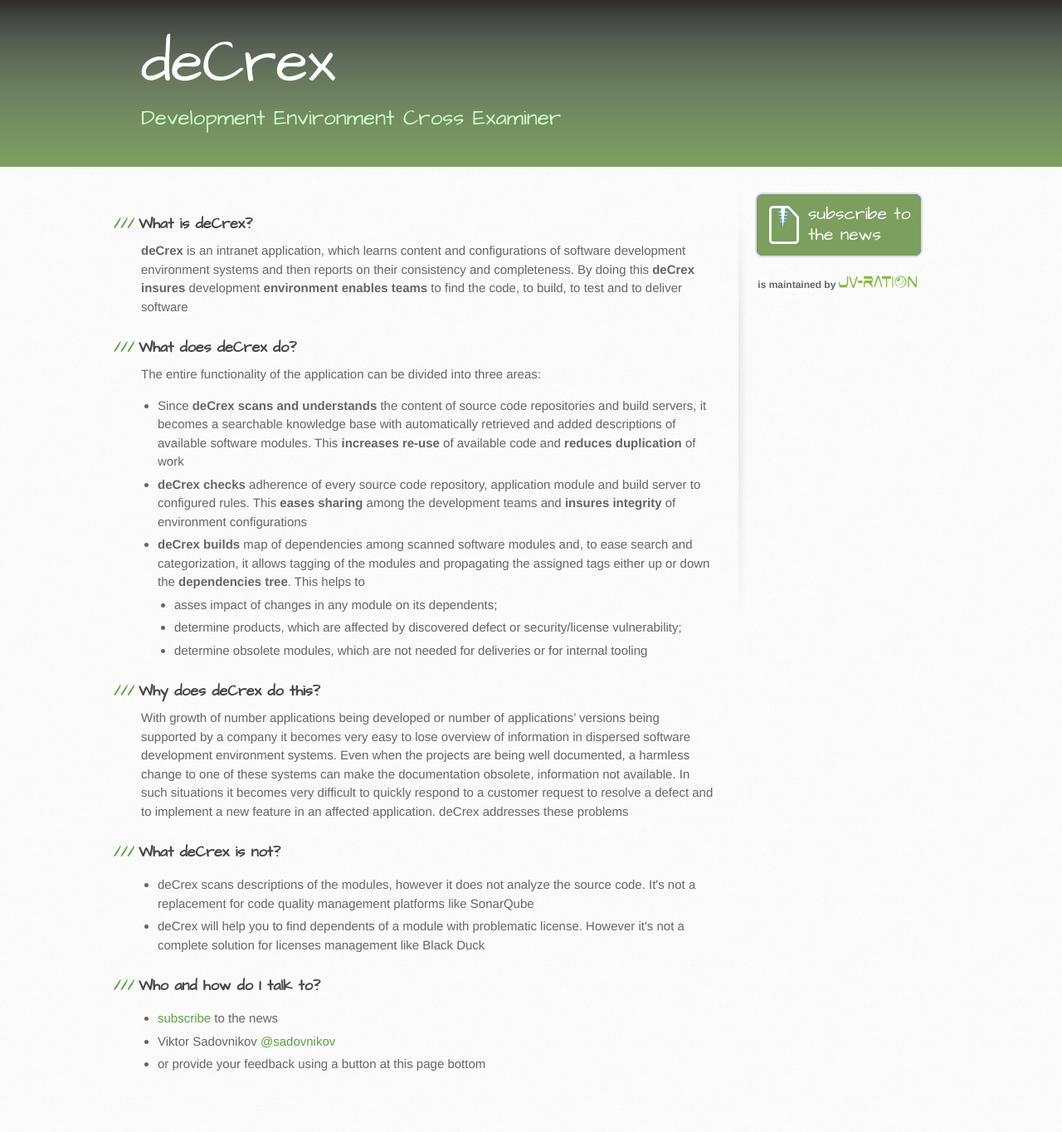
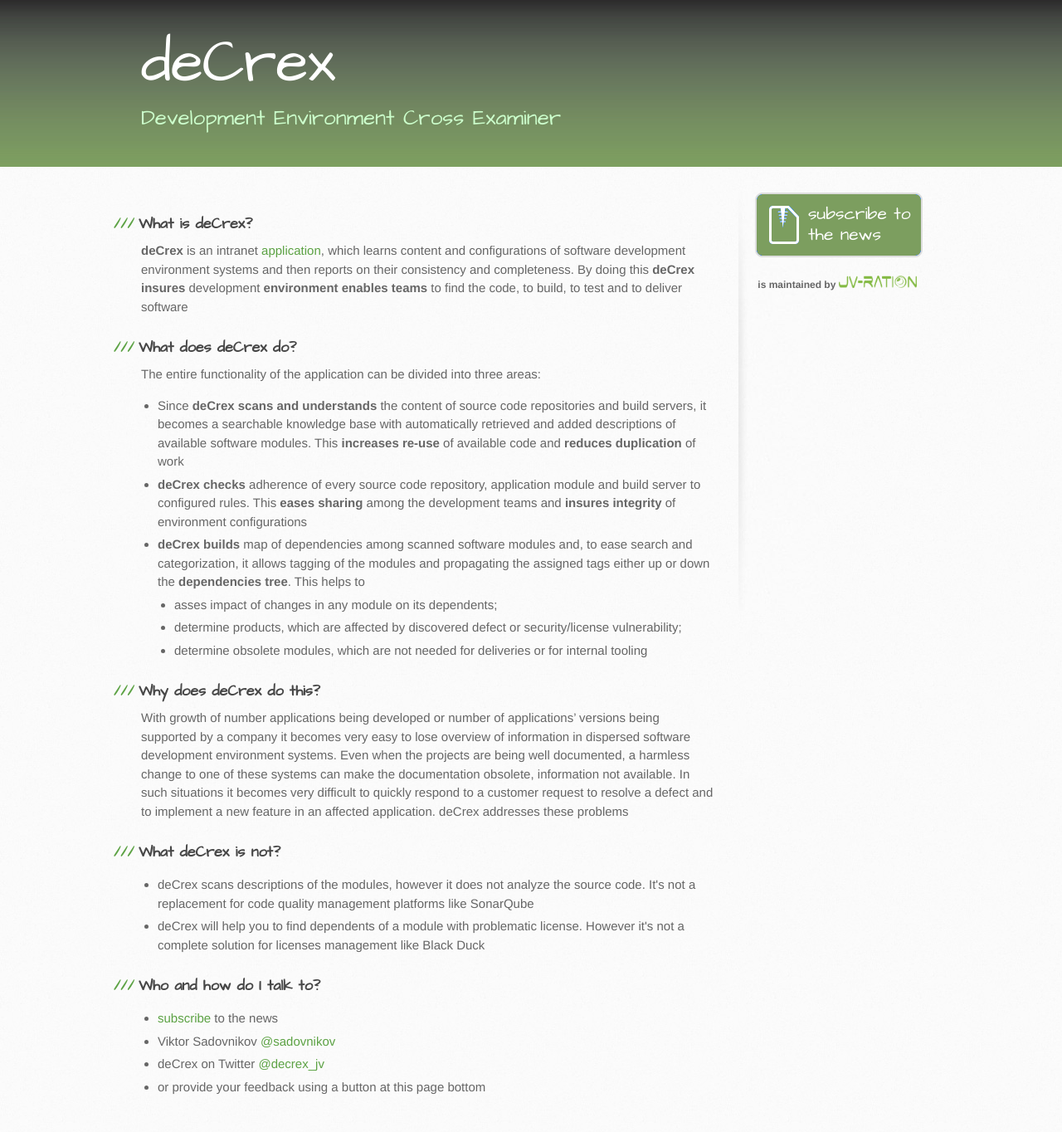
Before and after one commit to JV-ration/deCrex, a Jekyll site: the page built from index.html, in a window 1280 px wide. Shown: the whole page at 83% size. Built offline with Jekyll 4.4.1, drawn with Linux system fonts in a browser that asks for light colours; Markdown is read by kramdown in place of the engine named in the settings; before the commit the page ends 1336 px from its top, so only the background shows below that; some of the changed lines change nothing that is shown.

Commit message:
Update index.html

```diff
--- a/index.html
+++ b/index.html
@@ -6,7 +6,7 @@ tagline: Development Environment Cross Examiner
 
 <h3>What is deCrex?</h3>
 
-<p><strong>deCrex</strong> is an intranet application, which learns content and configurations of software development environment systems
+<p><strong>deCrex</strong> is an intranet <a href="https://ossa.jv-ration.com/home">application</a>, which learns content and configurations of software development environment systems
     and then reports on their consistency and completeness. By doing this <strong>deCrex insures</strong> development <strong>environment
     enables teams</strong> to find the code, to build, to test and to deliver software</p>
 
@@ -54,5 +54,6 @@ deCrex addresses these problems</p>
 <ul>
     <li><a href="{{site.baseurl}}/subscribe.html" title="subscribe to the news">subscribe</a> to the news</li>
     <li>Viktor Sadovnikov <a href="https://twitter.com/sadovnikov">@sadovnikov</a></li>
+    <li>deCrex on Twitter <a href="https://twitter.com/decrex_jv">@decrex_jv</a></li>
     <li>or provide your feedback using a button at this page bottom</li>
 </ul>
```
